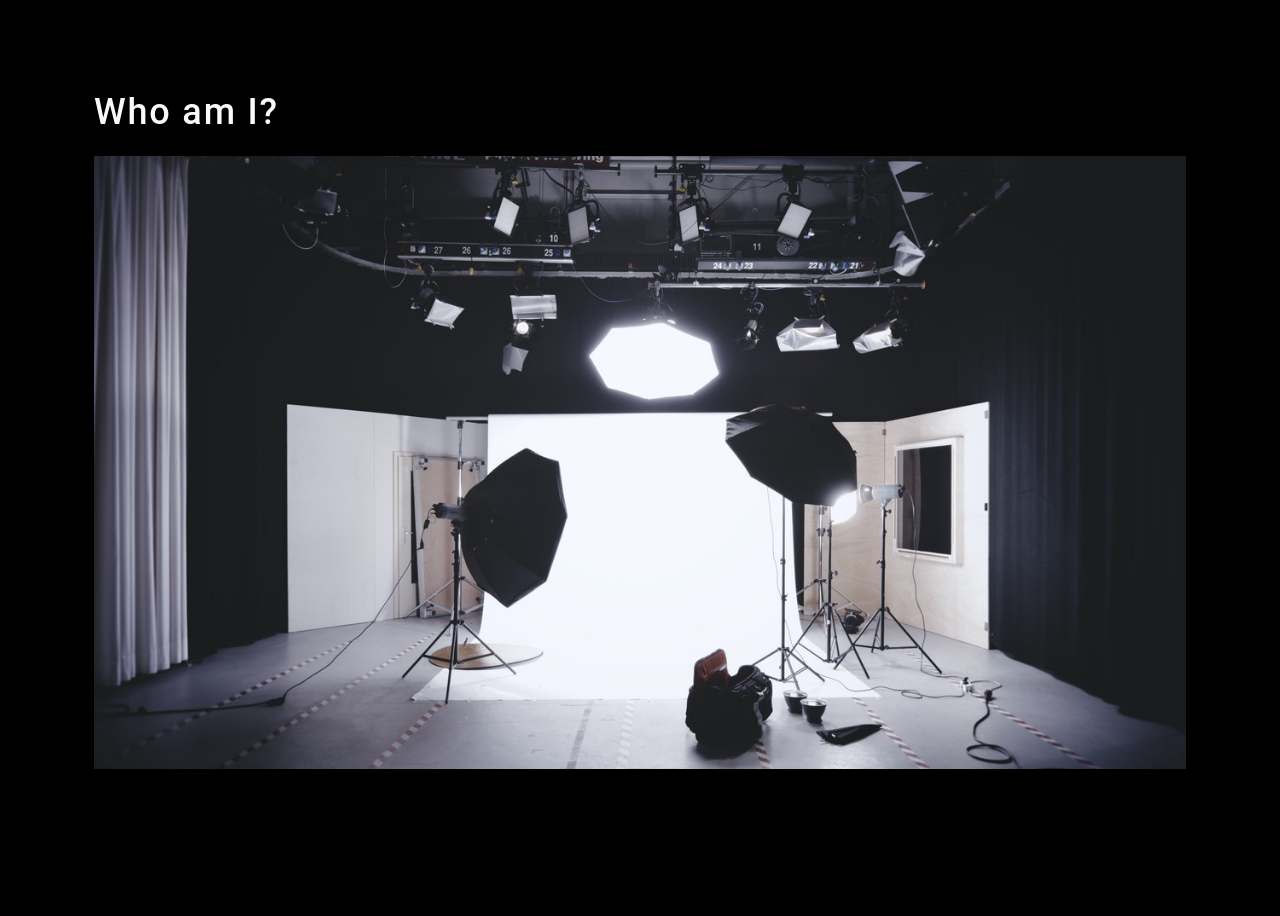
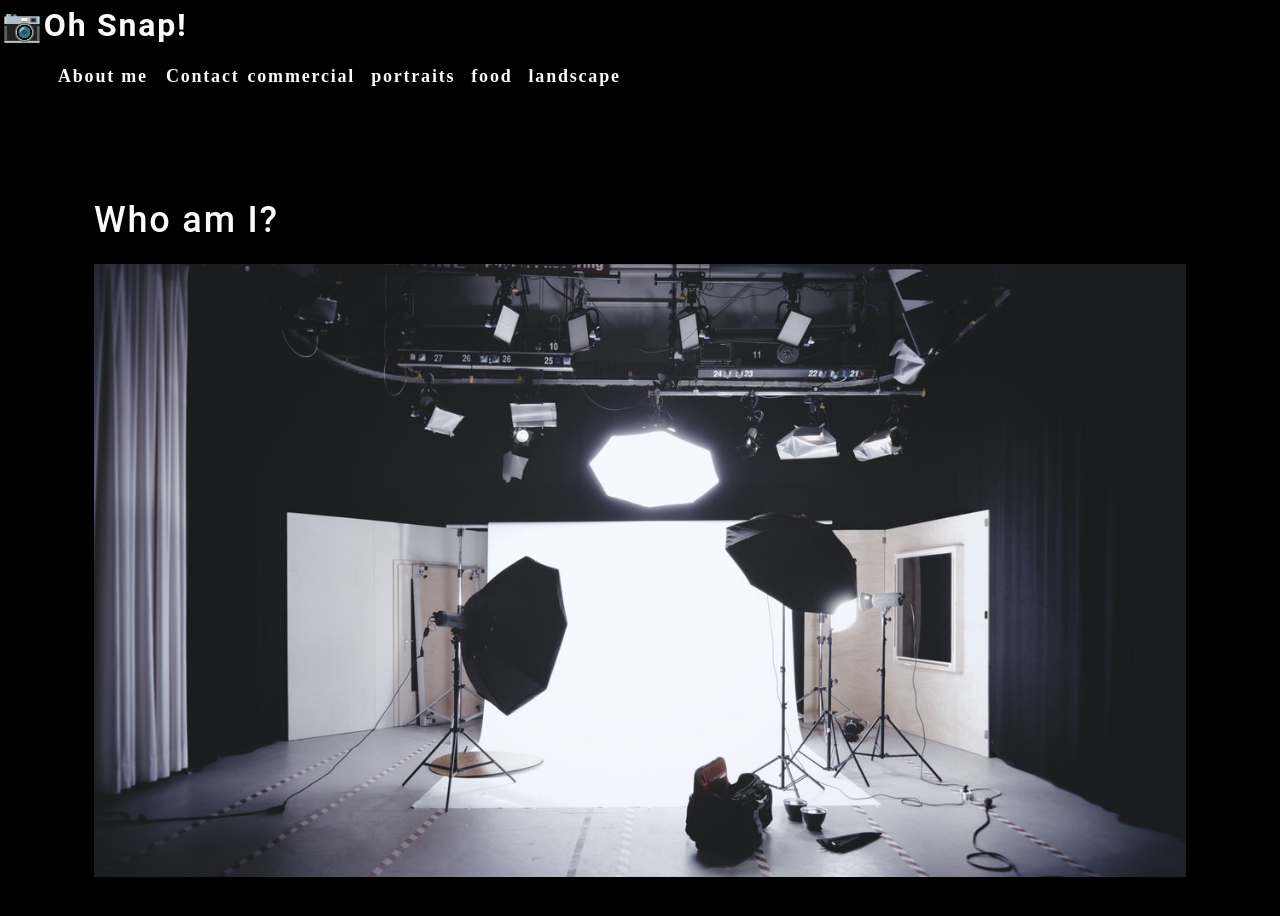
Before and after one commit to salpharre/photo-port, a React (Create React App) app in the folder photo-port/: page / in a window 1280 px wide. Shown: the top 916 px of the page. Before the commit the page ends 883 px from the top, so only its background shows below. Built offline with nearby package versions, Linux system fonts and the light colour scheme.

Commit message:
nav bar working

```diff
--- a/photo-port/src/App.js
+++ b/photo-port/src/App.js
@@ -1,12 +1,17 @@
 import React from "react";
 // import './App.css';
 import About from "./components/About";
+import Nav from "./components/Nav";
 
 function App() {
   return (
-    <main>
-      <About />
-    </main>
+    <div>
+      <Nav />
+      <main>
+        <About />
+      </main>
+  </div>
+
   );
 }
 
--- a/photo-port/src/components/About/index.js
+++ b/photo-port/src/components/About/index.js
@@ -4,7 +4,7 @@
 function About() {
     return (
         <section className="my-5">
-            <h1>Who am I?</h1>
+            <h1 id="about">Who am I?</h1>
             <img src={coverImage} className="my-2" style={{ width: "100%" }} alt="cover"></img>
         </section>
     );
--- /dev/null
+++ b/photo-port/src/components/Nav/index.js
@@ -0,0 +1,56 @@
+import React from "react";
+
+function Nav() {
+    //navbar categories, other then about me and contact
+    const categories = [
+        {
+            name: "commercial",
+            description:
+                "Photos of grocery stores, food trucks, and other commercial projects",
+        },
+        { name: "portraits", description: "Portraits of people in my life" },
+        { name: "food", description: "Delicious delicacies" },
+        {
+            name: "landscape",
+            description: "Fields, farmhouses, waterfalls, and the beauty of nature",
+        },
+    ];
+
+    function categorySelected(name) {
+        console.log(`${name} clicked`);
+    }
+
+    return (
+        <header>
+            <h2>
+                <a href="/">
+                    <span role="img" aria-label="camera">📷</span>Oh Snap!
+                </a>
+            </h2>
+            <nav>
+                <ul className="flex-row">
+                    <li className="mx-2">
+                        <a href="#about">About me</a>
+                    </li>
+                    <li>
+                        <span>Contact</span>
+                    </li>
+                    {categories.map((category) => (
+                        <li
+                            className="mx-1"
+                            key={category.name}
+                        >
+                            <span
+                                onClick={() => categorySelected(category.name)}
+                            >
+                                {category.name}
+                            </span>
+                        </li>
+                    ))}
+                </ul>
+            </nav>
+        </header>
+    );
+}
+
+export default Nav;
```
